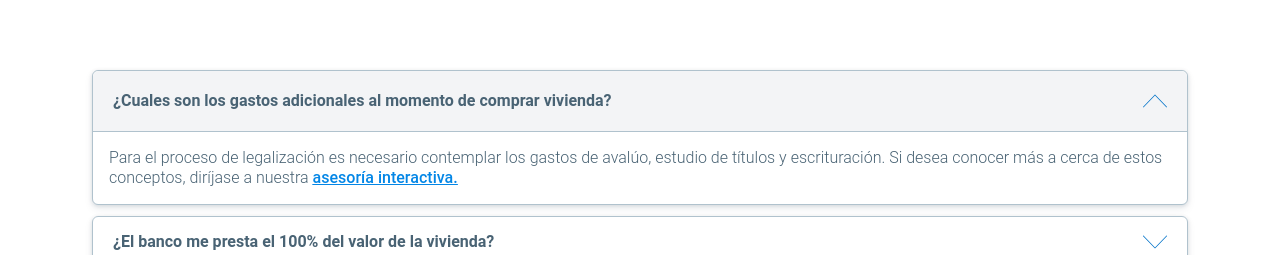
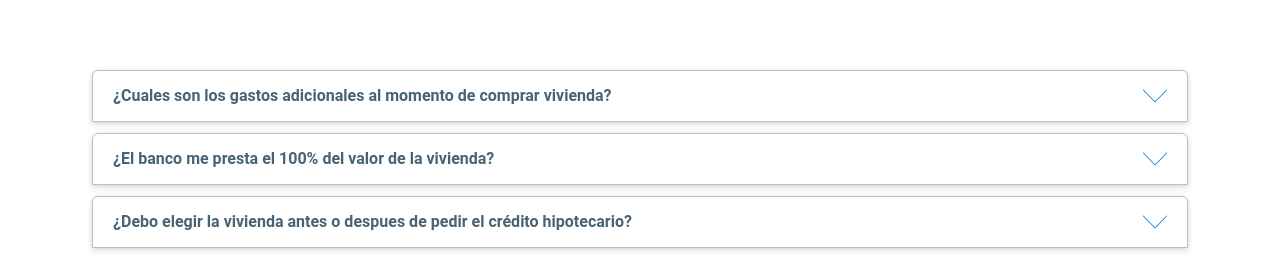
Before and after one commit to jdvpl/bcsfrontendsonnar, a Next.js app: page /vivienda/ in a window 1280 px wide. Shown: the part 2329-2584 px from the top of the page. Built offline with nearby package versions, Linux system fonts and the light colour scheme.

Commit message:
index bug fixed

```diff
--- a/src/components/ui/Accordion/ItemAccordion.tsx
+++ b/src/components/ui/Accordion/ItemAccordion.tsx
@@ -1,4 +1,5 @@
 import { childrenProps } from '../../../interfaces';
+import React from 'react'
 
 interface Props {
   id: string;
@@ -13,11 +14,15 @@ export const ItemAccordion: React.FC<Props & childrenProps> = ({
   active,
   title,
   children,
-}) => (
+}) => {
+
+  const setActiveOpo = () => {
+    return !active;
+  }
+  return (
     <div
       data-testid="accordion"
-    className={`w-full bg-white  shadow-small-300   ${
-      active ? 'border-[1px] border-complementario-70 rounded-md  ' : ' rounded-t-md '
+      className={`w-full bg-white  shadow-small-300   ${active ? 'border-[1px] border-complementario-70 rounded-md  ' : ' rounded-t-md '
         } `}
       itemScope
       itemProp="mainEntity"
@@ -29,17 +34,15 @@ export const ItemAccordion: React.FC<Props & childrenProps> = ({
         onKeyDown={() => setSelected?.(id)}
         onFocus={() => setSelected?.(id)}
         role="button"
-      tabIndex={0}
-      className={`flex justify-between items-center cursor-pointer px-[20px] text-azul_gris-100 ${
-        active
+        // tabIndex={0}
+        className={`flex justify-between items-center cursor-pointer px-[20px] text-azul_gris-100 ${active
           ? 'bg-gris-80  rounded-t-md border-b-complementario-70 border-b-[1px]'
           : 'bg-white border-[1px] border-complementario-70  rounded-t-md'
           }`}
       >
         <h2
           id={`title-question-${id}`}
-        className={` font-semibold text-base leading-[18px] text-[16px] ${
-          active ? 'py-[21px]' : 'py-4'
+          className={` font-semibold text-base leading-[18px] text-[16px] ${active ? 'py-[21px]' : 'py-4'
             }  head-accordiom-color text-complementario-100`}
           itemProp="name"
         >
@@ -85,5 +88,6 @@ export const ItemAccordion: React.FC<Props & childrenProps> = ({
           {children}
         </div>
       </div>
-  </div>
-);
+    </div >
+  )
+};
--- a/src/components/ui/Accordion/index.tsx
+++ b/src/components/ui/Accordion/index.tsx
@@ -1,13 +1,11 @@
 import Link from 'next/link';
-import React, { FC, useEffect, useState } from 'react';
+import React, { FC, useState } from 'react';
 import { ItemAccordion } from './ItemAccordion';
 
 export const Questions: FC = () => {
-  const [selected, setSelected] = useState<null | string>('4');
+  const [selected, setSelected] = useState<null | string>('');
 
-  useEffect(() => {
-    setSelected('1');
-  }, []);
+
 
   return (
     <section
@@ -29,7 +27,7 @@ export const Questions: FC = () => {
             id="1"
             active={selected === '1'}
             title="¿Cuales son los gastos adicionales al momento de comprar vivienda?"
-            setSelected={(item) => setSelected(item)}
+            setSelected={(item: any) => selected === '1' ? setSelected(item + item) : setSelected(item)}
           >
             <>
               Para el proceso de legalización es necesario contemplar los gastos de
@@ -44,7 +42,7 @@ export const Questions: FC = () => {
             id="2"
             active={selected === '2'}
             title="¿El banco me presta el 100% del valor de la vivienda?"
-            setSelected={(item) => setSelected(item)}
+            setSelected={(item: any) => selected === '2' ? setSelected(item + item) : setSelected(item)}
           >
             No, debido a la ley de vivienda el banco tiene permitido prestar para crédito
             hipotecario hasta el 80% del valor total del inmueble para vivienda VIS y 70%
@@ -54,7 +52,7 @@ export const Questions: FC = () => {
             id="3"
             active={selected === '3'}
             title="¿Debo elegir la vivienda antes o despues de pedir el crédito hipotecario?"
-            setSelected={(item) => setSelected(item)}
+            setSelected={(item: any) => selected === '3' ? setSelected(item + item) : setSelected(item)}
           >
             No existe un orden obligatorio, lo recomendable es que las personas primero
             conozcan cuanto les puede prestar el banco y posteriormente con ese
@@ -66,7 +64,7 @@ export const Questions: FC = () => {
             id="4"
             active={selected === '4'}
             title="¿Cuales son los factores que analiza el banco para aprobar un crédito hipotecario?"
-            setSelected={(item) => setSelected(item)}
+            setSelected={(item: any) => selected === '4' ? setSelected(item + item) : setSelected(item)}
           >
             Nosotros tenemos en cuenta los siguientes factores:
             <ul className="list-disc ml-6 mt-3">
--- a/src/pages/index.tsx
+++ b/src/pages/index.tsx
@@ -100,10 +100,10 @@ export default function Home() {
           />
         </div>
       </div>
-      <div className="xs:mt-[17rem] sm:mt-[15rem] md:mt-[87px] lg:mt-[42px] bg-gris-90 pb-10">
+      <div className="xs:mt-[20rem] sm:mt-[20rem] md:mt-[87px] lg:mt-[42px] bg-gris-90 pb-10">
         <Typography
           variant="h2"
-          className="text-center sm:my-[3rem] xs:my-[3rem] lg:mt-[42px] xlmt-[42px] md:pt-[80px] lg:pt-[80px] lg:mb-[64px]"
+          className="text-center sm:my-[3rem] xs:my-[3rem] lg:mt-[42px] xl-mt-[42px] md:pt-[80px] lg:pt-[80px] lg:mb-[64px] pt-20"
         >
           Requisitos
         </Typography>
@@ -152,7 +152,7 @@ export default function Home() {
       </div>
       {/* steps  */}
       <div className="container bg-white relative">
-        <Typography variant="h2" className="text-center lg:mt-[84px] lg:mb-[64px]">
+        <Typography variant="h2" className="text-center my-20 lg:mt-[84px] lg:mb-[64px]">
           En 4 pasos solicite su{' '}
           <span className="md:block">Crédito de Vivienda Digital</span>
         </Typography>
```
Lines whose indentation alone changed are shown as unchanged.
